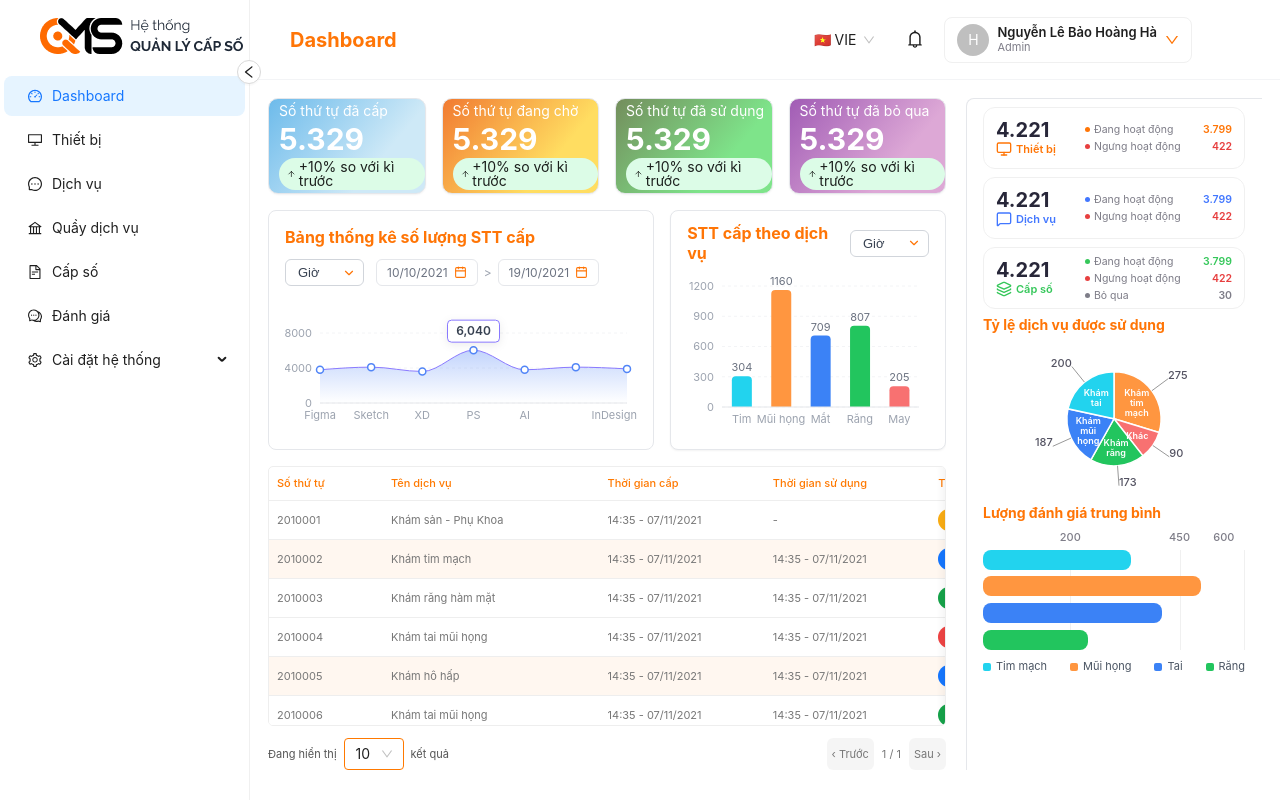
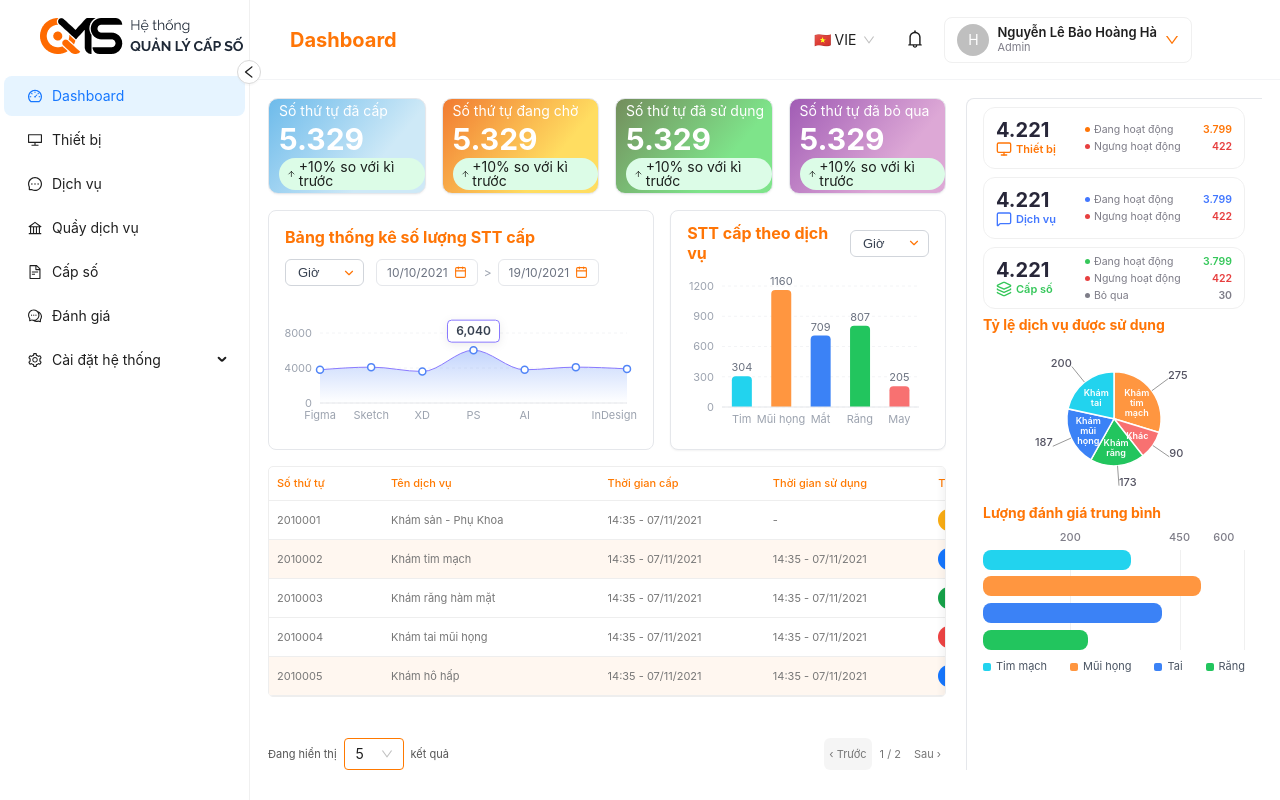
Before and after one commit to bgHann/QMS_Quanlixephang, a React (Create React App) app: page /dashboard in a window 1280 px wide. Built offline with nearby package versions, Linux system fonts and the light colour scheme; sample sign-in values are in the browser's storage.

Commit message:
refactor: bổ sung prop sizePage để tùy chỉnh số lượng hiển thị

```diff
--- a/src/components/tickets/TicketList.module.css
+++ b/src/components/tickets/TicketList.module.css
@@ -1,9 +1,20 @@
+/* Table container */
 
-/* Table container */
+.tableWrapper {
+  display: flex;
+  flex-direction: column;
+  width: 100%;
+  height: 100%;
+  min-height: 0;
+}
 
 .tableContainer {
   width: 100%;
-  overflow: hidden;
+  flex: 0 1 auto;
+  min-height: 0;
+  max-height: 100%;
+  overflow: auto;
+
   border: 1px solid #eeeeee;
   border-radius: 5px;
 }
@@ -62,7 +73,9 @@
   display: flex;
   justify-content: space-between;
   align-items: center;
-  margin-top: 12px;
+  margin-top: auto;
+  padding-top: 12px;
+  flex-shrink: 0;
   font-size: 11px;
   color: #555555;
 }
--- a/src/components/tickets/TicketListModal.tsx
+++ b/src/components/tickets/TicketListModal.tsx
@@ -1,5 +1,4 @@
-
-import React, { useMemo, useState } from "react";
+import React, { useEffect, useMemo, useState } from "react";
 import { Button, Select, Table } from "antd";
 import type { ColumnsType } from "antd/es/table";
 
@@ -12,26 +11,31 @@ import styles from "./TicketList.module.css";
 interface TicketListModalProps {
   filters: TicketFilter;
   refreshKey: number;
+  pageSize?: number;
 }
 
 const TicketListModal: React.FC<TicketListModalProps> = ({
   filters,
   refreshKey,
+  pageSize: initialPageSize = 10,
 }) => {
   const [page, setPage] = useState(1);
-  const [pageSize, setPageSize] = useState(10);
+  const [pageSize, setPageSize] = useState(initialPageSize);
+
+  // Đồng bộ pageSize khi cha thay đổi
+  useEffect(() => {
+    setPageSize(initialPageSize);
+    setPage(1);
+  }, [initialPageSize]);
 
   // Lấy dữ liệu từ ticketService
   const tickets = useMemo(
     () => ticketService.search(filters),
-    [filters, refreshKey]
+    [filters, refreshKey],
   );
 
   // Tính tổng số trang
-  const totalPages = Math.max(
-    1,
-    Math.ceil(tickets.length / pageSize)
-  );
+  const totalPages = Math.max(1, Math.ceil(tickets.length / pageSize));
 
   // Lấy dữ liệu theo trang
   const pagedTickets = useMemo(() => {
@@ -87,7 +91,7 @@ const TicketListModal: React.FC<TicketListModalProps> = ({
   ];
 
   return (
-    <>
+    <div className={styles.tableWrapper}>
       {/* Table danh sách cấp số */}
       <div className={styles.tableContainer}>
         <Table<Ticket>
@@ -98,9 +102,7 @@ const TicketListModal: React.FC<TicketListModalProps> = ({
           pagination={false}
           scroll={{ x: 1100 }}
           rowClassName={(record) =>
-            record.status === "PROCESSING"
-              ? styles.highlightRow
-              : ""
+            record.status === "PROCESSING" ? styles.highlightRow : ""
           }
         />
       </div>
@@ -113,6 +115,7 @@ const TicketListModal: React.FC<TicketListModalProps> = ({
           <Select
             value={pageSize}
             options={[
+              { label: "5", value: 5 },
               { label: "10", value: 10 },
               { label: "20", value: 20 },
               { label: "50", value: 50 },
@@ -147,7 +150,7 @@ const TicketListModal: React.FC<TicketListModalProps> = ({
           </Button>
         </div>
       </div>
-    </>
+    </div>
   );
 };
 
```
